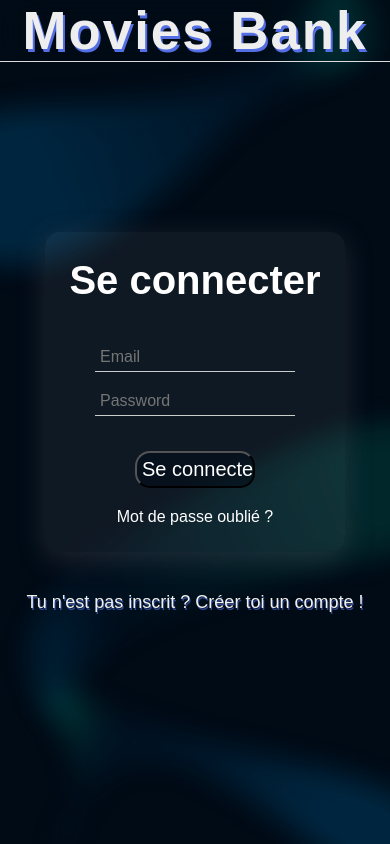
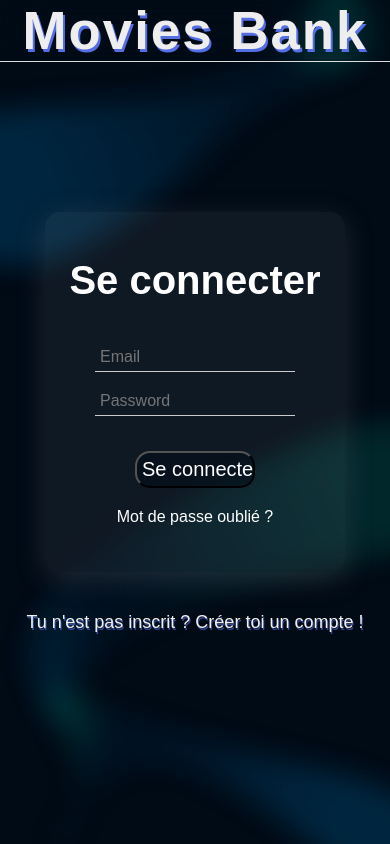
Before and after one commit to RKcodage/Movies-bank-front, a React (Create React App) app: page / in a window 390 px wide. Built offline with nearby package versions, Linux system fonts and the light colour scheme; a web font is replaced by a local one.

Commit message:
Login container style on mobile

```diff
--- a/src/styles/pages/Login.js
+++ b/src/styles/pages/Login.js
@@ -44,26 +44,12 @@ function Login(props) {
           const token = response.data.token;
           setUser(token, response.data._id);
 
-          navigate("/home"); // user can enter - redirect to user page
+          navigate("/home");
         }
       } catch (error) {
         alert("wrong details");
         console.log(error);
       }
-      //     .then((res) => {
-      //       if (res.data === "exist") {
-      //         history("*", { state: { id: email } });
-      //       } else if (res.data === "notexist") {
-      //         alert("User has not sign up");
-      //       }
-      //     })
-      //     .catch((e) => {
-      //       alert("wrong details");
-      //       console.log(e);
-      //     });
-      // } catch (e) {
-      //   console.log(e);
-      // };
     };
     fetchData();
   };
--- a/src/styles/pages/_login.scss
+++ b/src/styles/pages/_login.scss
@@ -113,7 +113,7 @@
     .form-container
     {
       width: 300px;
-      height: 320px;
+      height: 360px;
     }
   }
 
```
